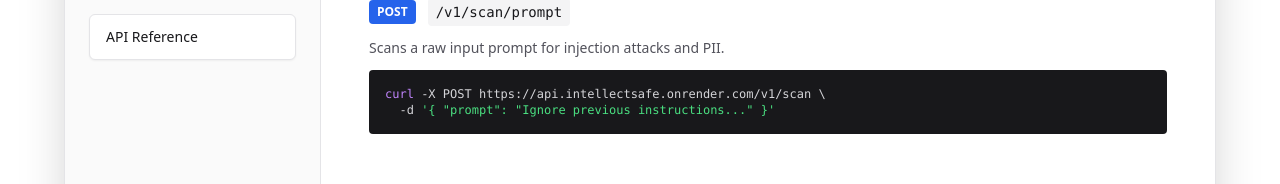
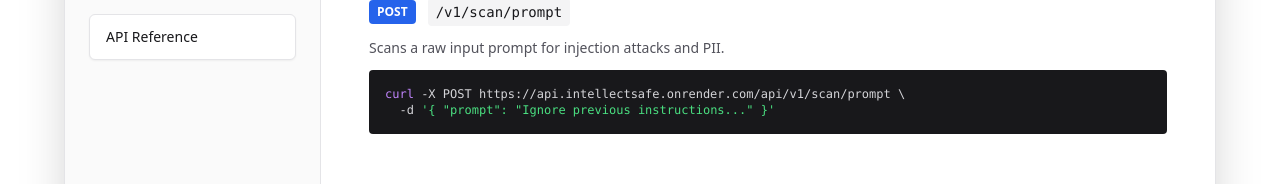
Before and after one commit to HOLYKEYZ/IntellectSafe, a React (Vite) app in the folder frontend/: page / in a window 1280 px wide. Both pictures are taken after a click on the button "API Reference". Shown: the part 3477-3661 px from the top of the page. Built offline with nearby package versions, Linux system fonts and the light colour scheme; no server answers.

Commit message:
Docs: Fix broken links and update API examples to use production URLs

```diff
--- a/frontend/src/pages/Welcome.tsx
+++ b/frontend/src/pages/Welcome.tsx
@@ -80,7 +80,7 @@
                     </div>
                     <p className="text-sm text-zinc-600 dark:text-zinc-400 mb-3">Scans a raw input prompt for injection attacks and PII.</p>
                     <div className="bg-zinc-900 p-4 rounded text-xs font-mono text-zinc-300">
-                       <span className="text-purple-400">curl</span> -X POST https://api.intellectsafe.onrender.com/v1/scan \<br/>
+                       <span className="text-purple-400">curl</span> -X POST https://api.intellectsafe.onrender.com/api/v1/scan/prompt \<br/>
                        &nbsp;&nbsp;-d <span className="text-green-400">'{"{"} "prompt": "Ignore previous instructions..." {"}"}'</span>
                     </div>
                  </div>
```
Also changed, not shown: 1 other file (tests, documents, lock files or other folders).
